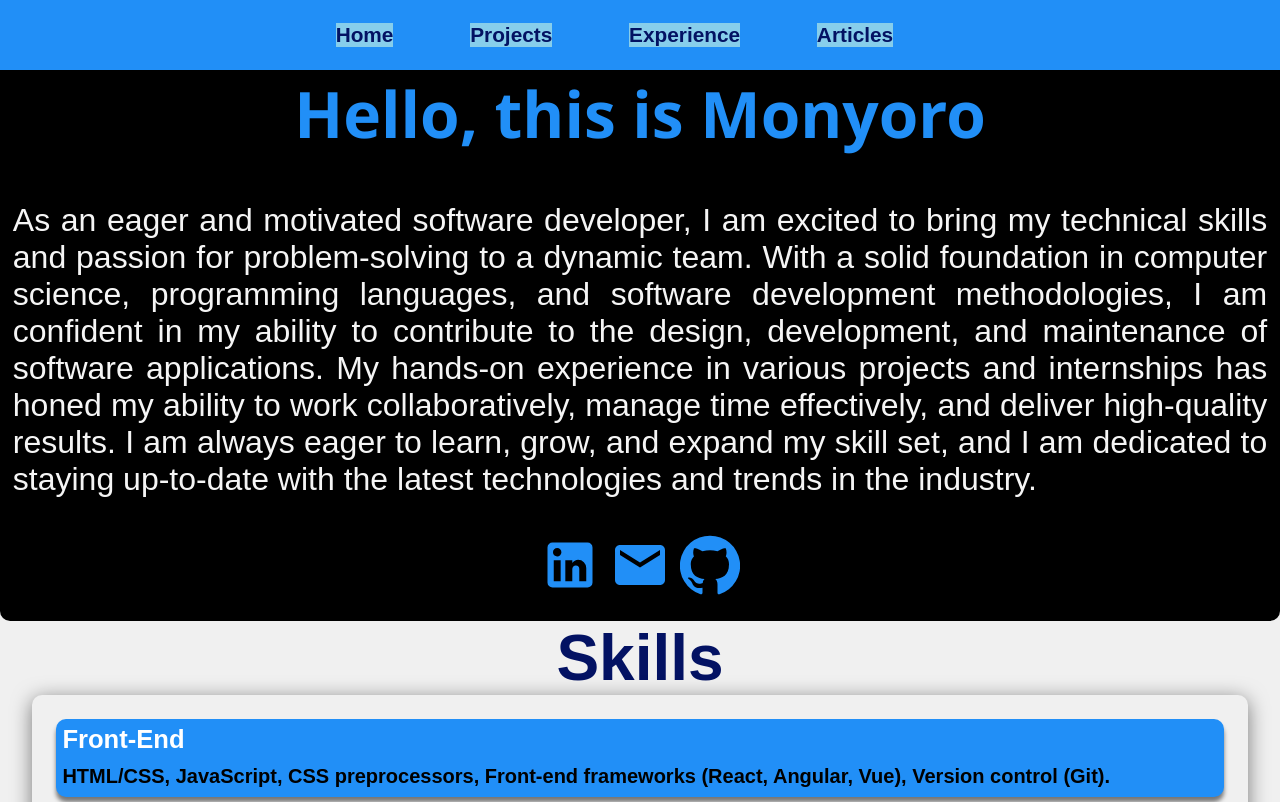
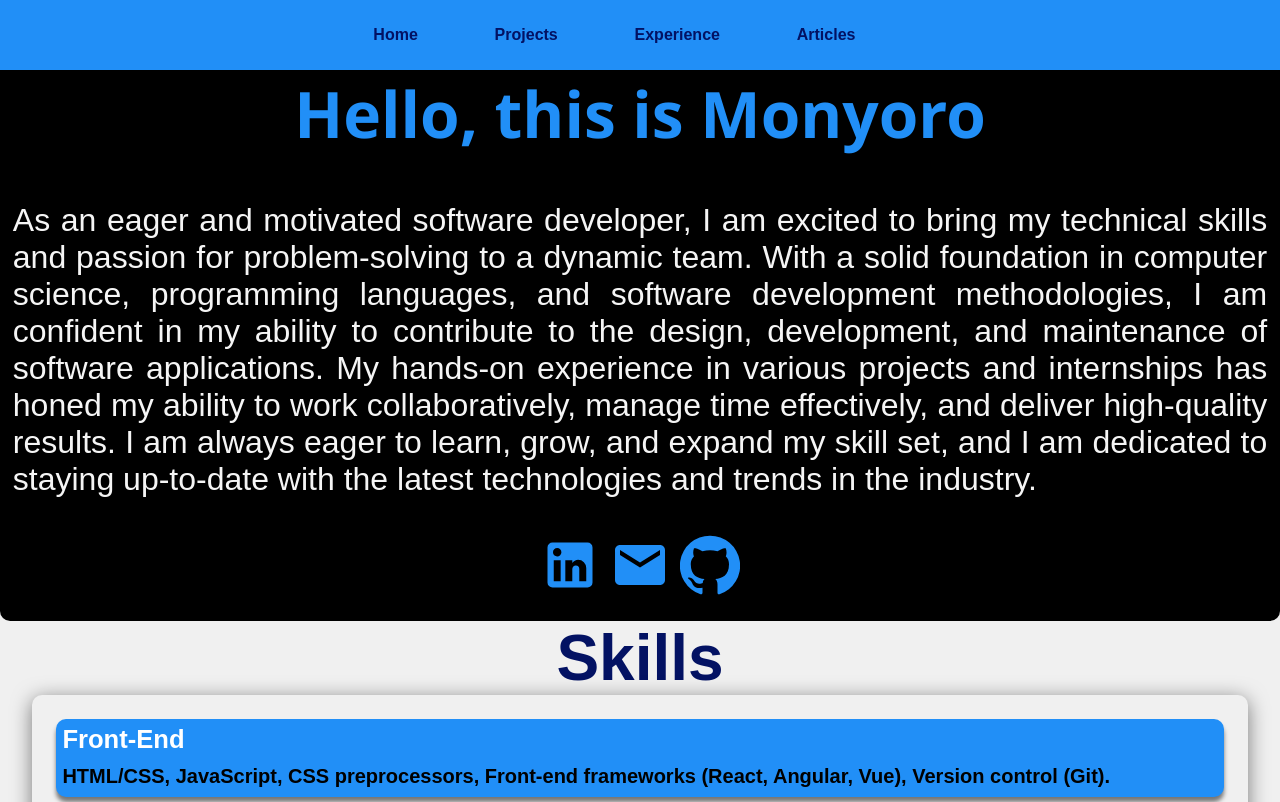
Before and after one commit to moabmo/abiud, a React (Create React App) app: page / in a window 1280 px wide. Shown: the top 802 px of the page. Built offline with nearby package versions, Linux system fonts and the light colour scheme.

Commit message:
Update Navbar.css

```diff
--- a/src/styles/Navbar.css
+++ b/src/styles/Navbar.css
@@ -22,10 +22,8 @@
     margin: 1%;
     font-weight: bolder;
     font-weight: 900;
-      background-color: skyblue;
-      font-size: 130%;
-      maximum-width: 20%;
-      margin-right: 5%;
+    maximum-width: 20%;
+    margin-right: 5%;
 
   }
 
```
